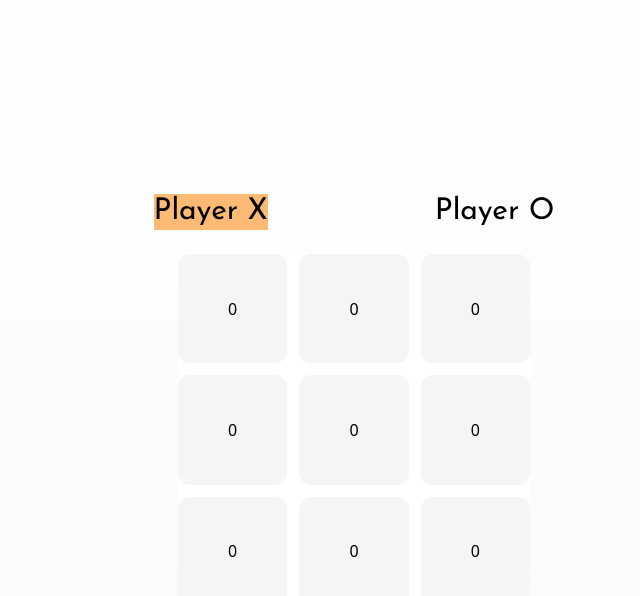
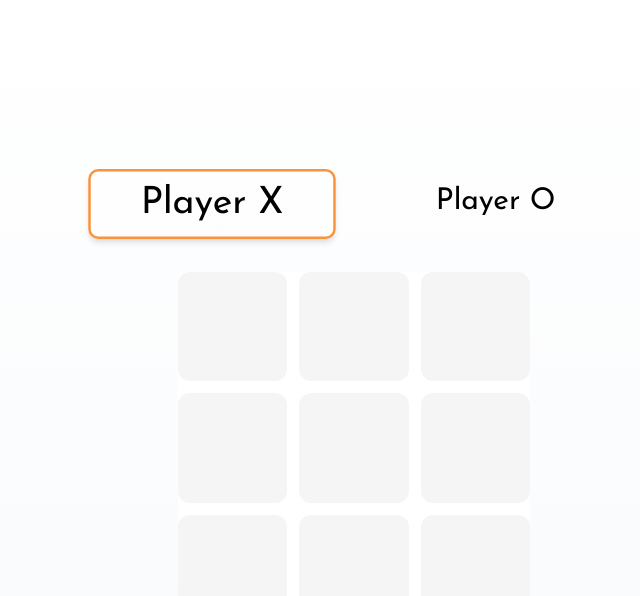
Before and after one commit to BradySavarie/tic-tac-toe, a website: page index.html in a window 1280 px wide. Both pictures are taken after a click on the button "START GAME". Shown: the whole page, without its empty margins (286-926 px from the left). Drawn offline with Linux system fonts and the light colour scheme.

Commit message:
Add markers to board on click

```diff
--- a/app.js
+++ b/app.js
@@ -11,7 +11,7 @@ const gameBoard = (() => {
     const columns = 3;
 
     const initializeBoard = () => {
-        marker = 0;
+        marker = '';
         for (let i = 0; i < rows; i++) {
             board[i] = [];
             for (let j = 0; j < columns; j++) {
@@ -153,7 +153,7 @@ const gameController = (() => {
     };
 
     const playRound = (selectedRow, selectedColumn) => {
-        if (currentBoard[selectedRow][selectedColumn] === 0) {
+        if (currentBoard[selectedRow][selectedColumn] === '') {
             gameBoard.placeMarker(selectedRow, selectedColumn, activePlayer);
             checkWin();
             checkDraw();
@@ -194,14 +194,32 @@ const displayController = (() => {
         player2Turn.textContent = `${gameController.playersData[2]}`;
 
         if (activePlayer.marker === 'X') {
-            player1Turn.classList.add('bg-orange-300');
-            player2Turn.classList.remove('bg-orange-300');
+            player1Turn.classList.add(
+                'scale-125',
+                'shadow-md',
+                'border-2',
+                'border-orange-400'
+            );
+            player2Turn.classList.remove(
+                'scale-125',
+                'shadow-md',
+                'border-2',
+                'border-orange-400'
+            );
         } else if (activePlayer.marker === 'O') {
-            player2Turn.classList.add('bg-orange-300');
-            player1Turn.classList.remove('bg-orange-300');
+            player2Turn.classList.add(
+                'scale-125',
+                'shadow-md',
+                'border-2',
+                'border-orange-400'
+            );
+            player1Turn.classList.remove(
+                'scale-125',
+                'shadow-md',
+                'border-2',
+                'border-orange-400'
+            );
         }
-
-        // turnHeader.textContent = `${activePlayer.name}'s Turn`;
 
         // Render board
         currentBoard.forEach((row, rowIndex) => {
@@ -210,7 +228,8 @@ const displayController = (() => {
                 cellButton.classList.add(
                     'bg-neutral-100',
                     'rounded-xl',
-                    'hover:bg-neutral-300'
+                    'hover:bg-neutral-300',
+                    'text-3xl'
                 );
                 cellButton.dataset.row = rowIndex;
                 cellButton.dataset.column = columnIndex;
--- a/index.html
+++ b/index.html
@@ -108,21 +108,21 @@
         >
             <div
                 id="container"
-                class="flex flex-col items-center gap-6 min-w-[50%] p-10"
+                class="flex flex-col items-center gap-10 min-w-[50%] p-10"
             >
                 <div class="flex gap-2 w-[100%] justify-around">
                     <h1
                         id="player1Turn"
-                        class="text-3xl text-center font-Josefin"
+                        class="text-3xl text-center font-Josefin rounded-lg px-10 py-2"
                     ></h1>
                     <h1
                         id="player2Turn"
-                        class="text-3xl text-center font-Josefin"
+                        class="text-3xl text-center font-Josefin rounded-lg px-10 py-2"
                     ></h1>
                 </div>
                 <div
                     id="board"
-                    class="grid grid-cols-3 w-[22rem] gap-3 aspect-square rounded-lg bg-white"
+                    class="grid grid-cols-3 grid-rows-3 w-[22rem] gap-3 aspect-square rounded-lg bg-white"
                 ></div>
             </div>
         </div>
```
Also changed, not shown: css/main.css.
